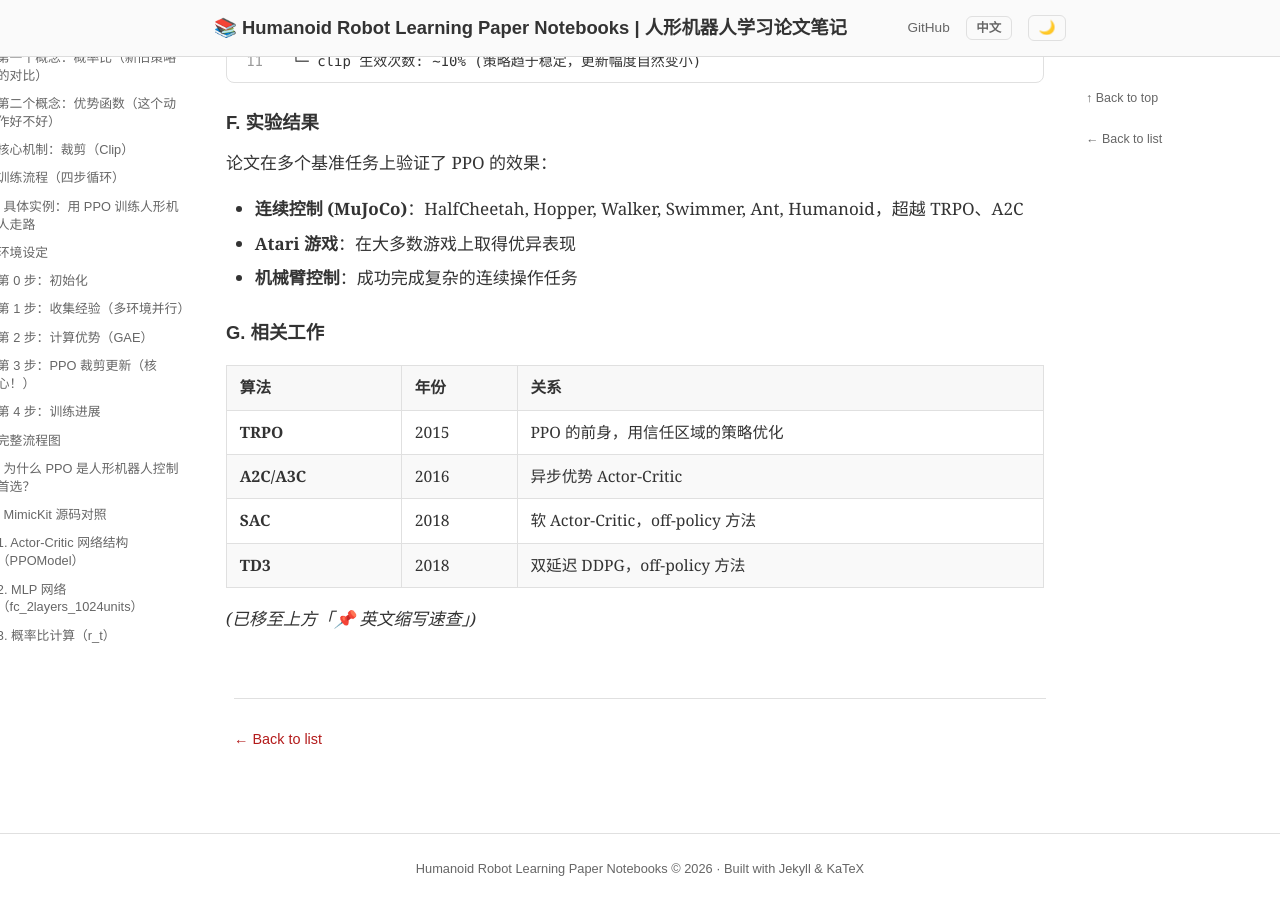
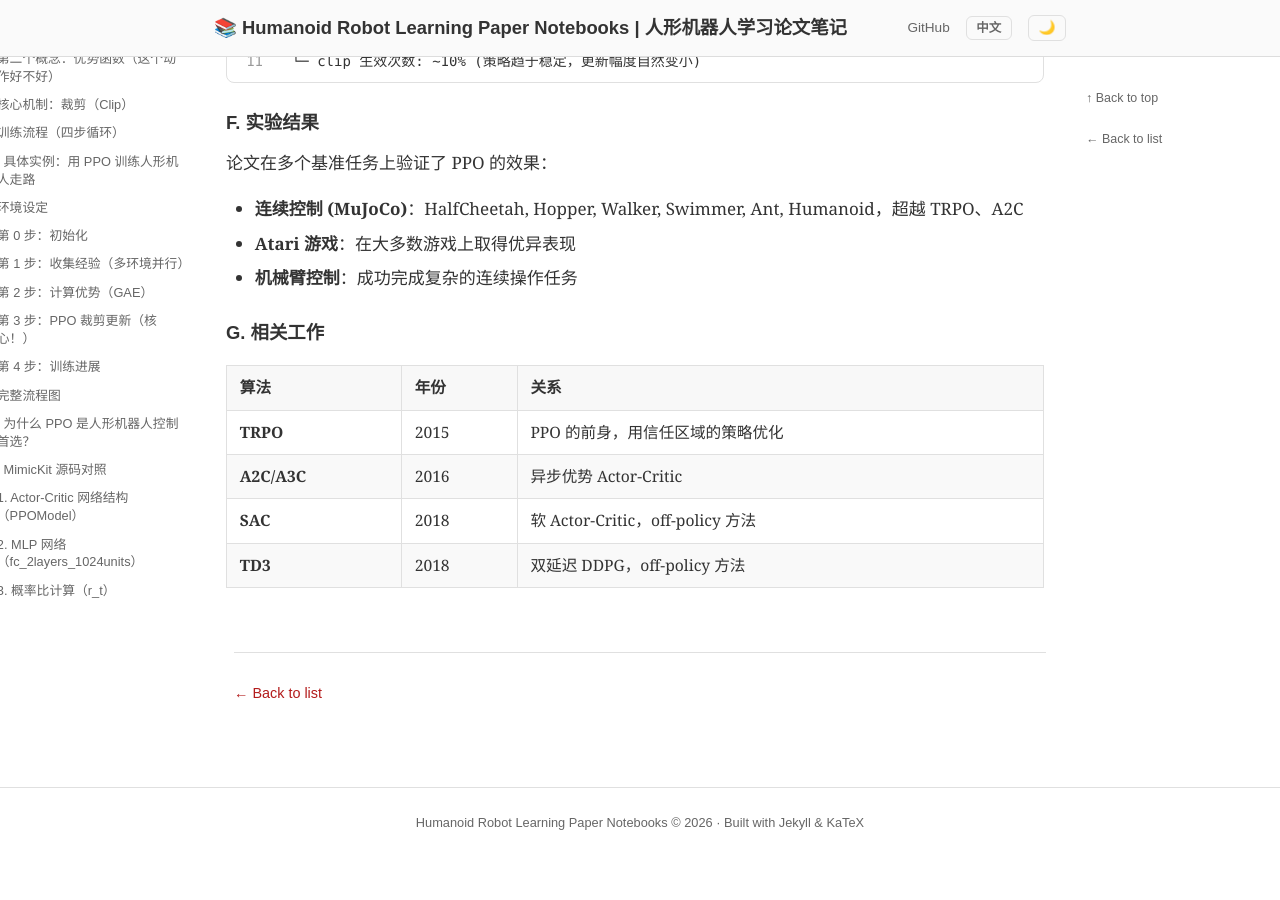
Before and after one commit to ImChong/Humanoid_Robot_Learning_Paper_Notebooks, a Jekyll site: the page built from papers/01_Foundational_RL/PPO_Proximal_Policy_Optimization/PPO_Proximal_Policy_Optimization.md, in a window 1280 px wide and 900 px high, scrolled down 15919 px. Built offline with Jekyll 4.4.1, drawn with Linux system fonts in a browser that asks for light colours; after the commit the page ends 16773 px from its top, so only the background shows below that.

Commit message:
docs: 移除附录中英文缩写速查的占位提示

```diff
--- a/papers/01_Foundational_RL/PPO_Proximal_Policy_Optimization/PPO_Proximal_Policy_Optimization.md
+++ b/papers/01_Foundational_RL/PPO_Proximal_Policy_Optimization/PPO_Proximal_Policy_Optimization.md
@@ -634,5 +634,3 @@ $$\mathcal{L}_{total}(\theta, \phi) = \underbrace{-\mathbb{E}\left[ L^{CLIP}(\th
 | **A2C/A3C** | 2016 | 异步优势 Actor-Critic |
 | **SAC** | 2018 | 软 Actor-Critic，off-policy 方法 |
 | **TD3** | 2018 | 双延迟 DDPG，off-policy 方法 |
-
-*(已移至上方「📌 英文缩写速查」)*
```
